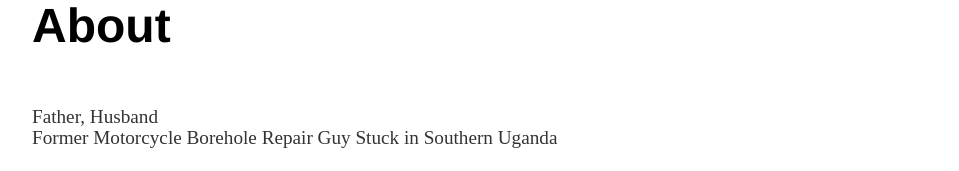
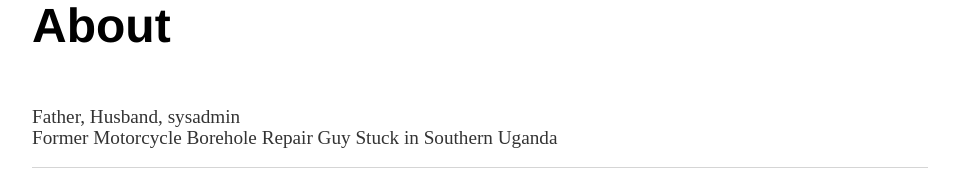
Before and after one commit to theseandavis/theseandavis.github.io, a Jekyll site: the page built from about/index.html, in a window 1280 px wide. Shown: the part 298-469 px from the top of the page, without its empty margins (160-1119 px from the left). Built offline with Jekyll 4.4.1, drawn with Linux system fonts in a browser that asks for light colours; some of the changed text lies outside the part shown.

Commit message:
Update index.html

```diff
--- a/about/index.html
+++ b/about/index.html
@@ -5,9 +5,6 @@ title: About Sean Davis
 
 		<div class="about">
 			<h1>About</h1>
-			<p><br>Father, Husband
+			<p><br>Father, Husband, sysadmin
 			<br>Former Motorcycle Borehole Repair Guy Stuck in Southern Uganda
-			<br>
-			<br>I ride bikes and apparently I just did this:
-			<br><iframe height='454' width='300' frameborder='0' allowtransparency='true' scrolling='no' src='https://www.strava.com/athletes/3853127/latest-rides/1e3bbc0c48b2947e7978c434d220e6804c83a418'></iframe></p>
-		</div>
+		<div>
```
